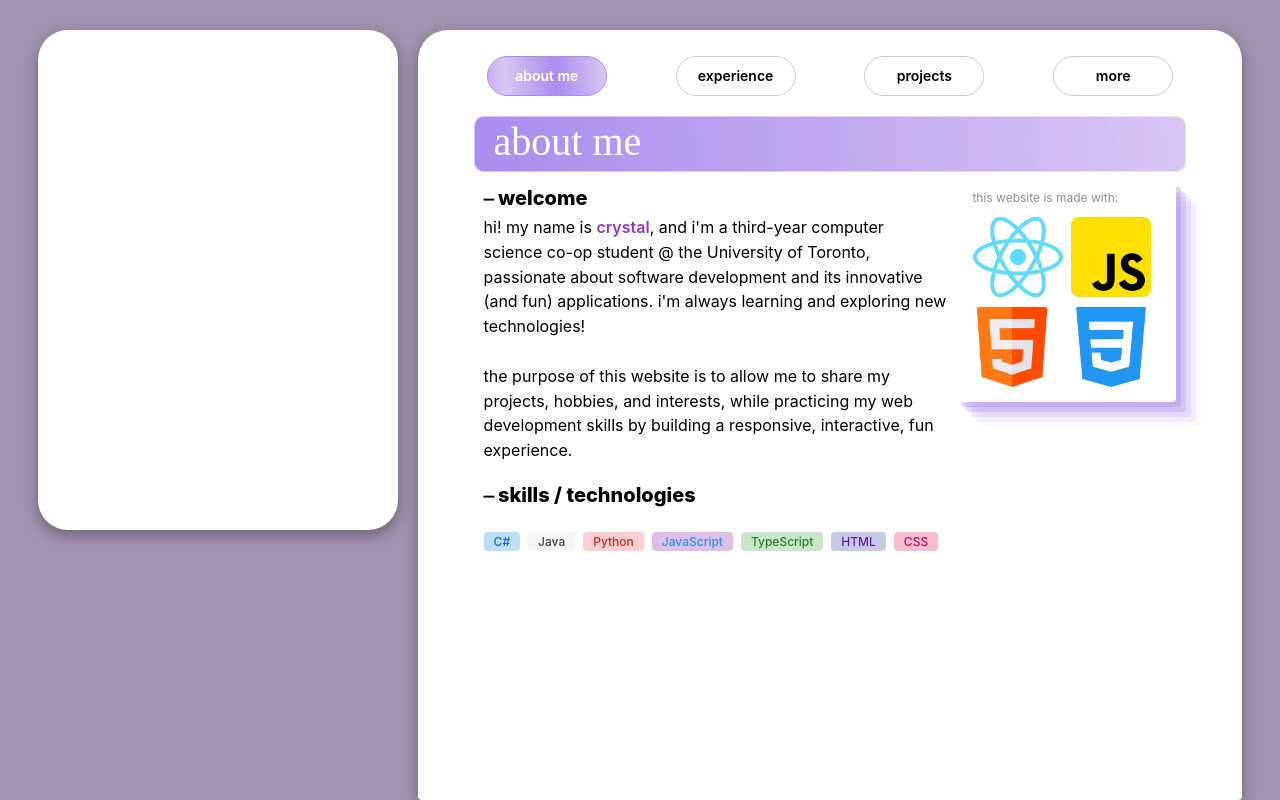
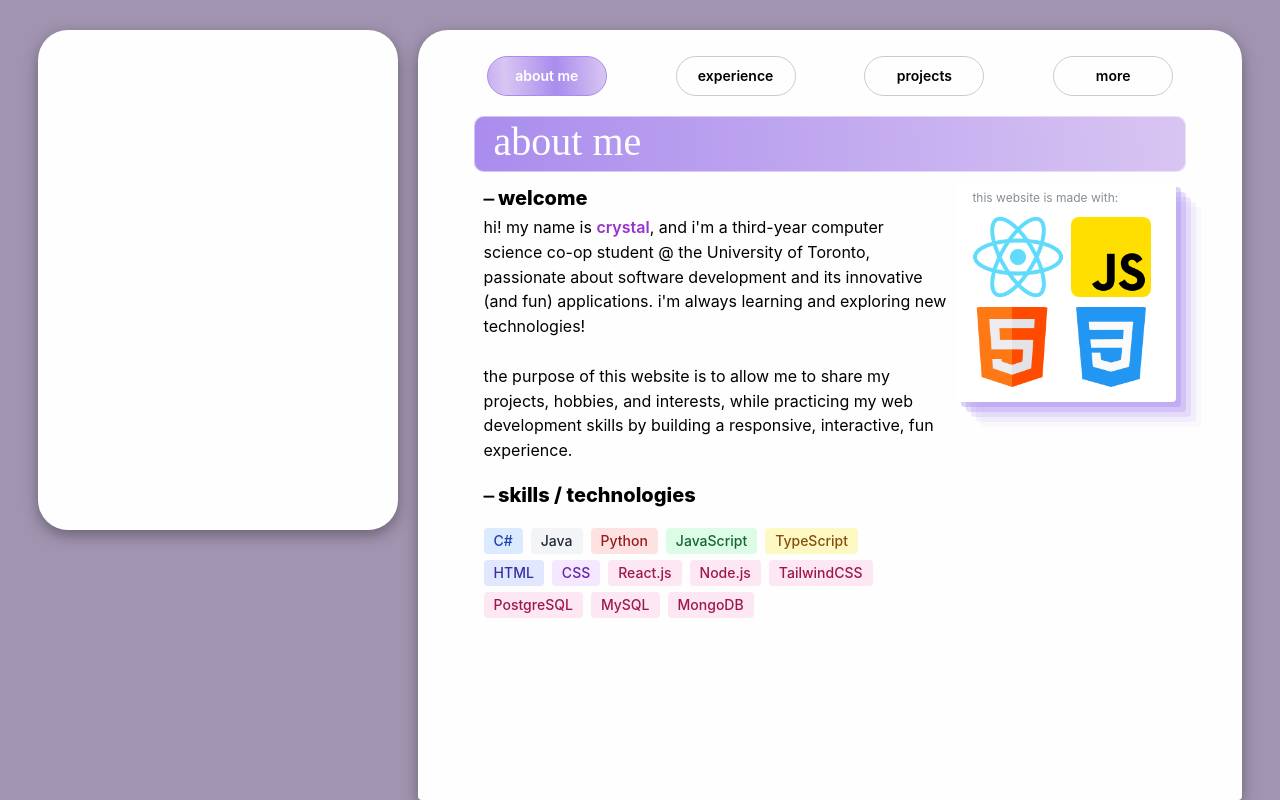
Before and after one commit to cdecry/cdecry.github.io, a React (Create React App) app: page / in a window 1280 px wide. Built offline with nearby package versions, Linux system fonts and the light colour scheme; a web font is replaced by a local one.

Commit message:
Fix badge display with flex

```diff
--- a/src/App.css
+++ b/src/App.css
@@ -168,8 +168,15 @@ body {
     }
   }
 
+.badge-container {
+    display: flex;
+    flex-wrap: wrap;
+    width: 400px;
+    row-gap: 0.4rem;
+}
+
 .badge {
-    font-size: 0.75rem;
+    font-size: 0.875rem;
     font-weight: 500;
     margin-right: 0.5rem;
     padding-left: 0.625rem;
@@ -180,43 +187,43 @@ body {
 }
 
 .badge.blue {
-    background-color: #bbdefb;
-    color: #1565c0;
+    background-color: #dbeafe;
+    color: #1e40af;
 }
 
 .badge.gray {
-  background-color: #f5f5f5;
-  color: #424242;
+  background-color: #f3f4f6;
+  color: #1f2937;
 }
 
 .badge.red {
-  background-color: #ffcdd2;
-  color: #c62828;
+  background-color: #fee2e2;
+  color: #991b1b;
 }
 
 .badge.green {
-  background-color: #c8e6c9;
-  color: #2e7d32;
+  background-color: #dcfce7;
+  color: #166534;
 }
 
 .badge.yellow {
-  background-color: #fff9c4;
-  color: #f9a825;
+  background-color: #fef9c3;
+  color: #854d0e;
 }
 
 .badge.indigo {
-  background-color: #c5cae9;
-  color: #6a1b9a;
+  background-color: #e0e7ff;
+  color: #3730a3;
 }
 
 .badge.purple {
-  background-color: #e1bee7;
-  color: #2196f3;
+  background-color: #f3e8ff;
+  color: #6b21a8;
 }
 
 .badge.pink {
-  background-color: #f8bbd0;
-  color: #ad1457;
+  background-color: #fce7f3;
+  color: #9d174d;
 }
 
 #crystal {
--- a/src/components/BadgesComponent.tsx
+++ b/src/components/BadgesComponent.tsx
@@ -1,15 +1,24 @@
-"use client";
-
 const BadgesComponent = () => {
   return (
     <div className="badge-container">
         <span className='badge blue'>C#</span>
         <span className='badge gray'>Java</span>
         <span className='badge red'>Python</span>
-        <span className='badge purple'>JavaScript</span>
-        <span className='badge green'>TypeScript</span>
+        <span className='badge green'>JavaScript</span>
+        <span className='badge yellow'>TypeScript</span>
         <span className='badge indigo'>HTML</span>
-        <span className='badge pink'>CSS</span>
+        <span className='badge purple'>CSS</span>
+
+        {/* <libraries />
+        <frameworks></frameworks> */}
+        <span className='badge pink'>React.js</span>
+        <span className='badge pink'>Node.js</span>
+        <span className='badge pink'>TailwindCSS</span>
+
+
+        <span className='badge pink'>PostgreSQL</span>
+        <span className='badge pink'>MySQL</span>
+        <span className='badge pink'>MongoDB</span>
 
     </div>
   );
```
